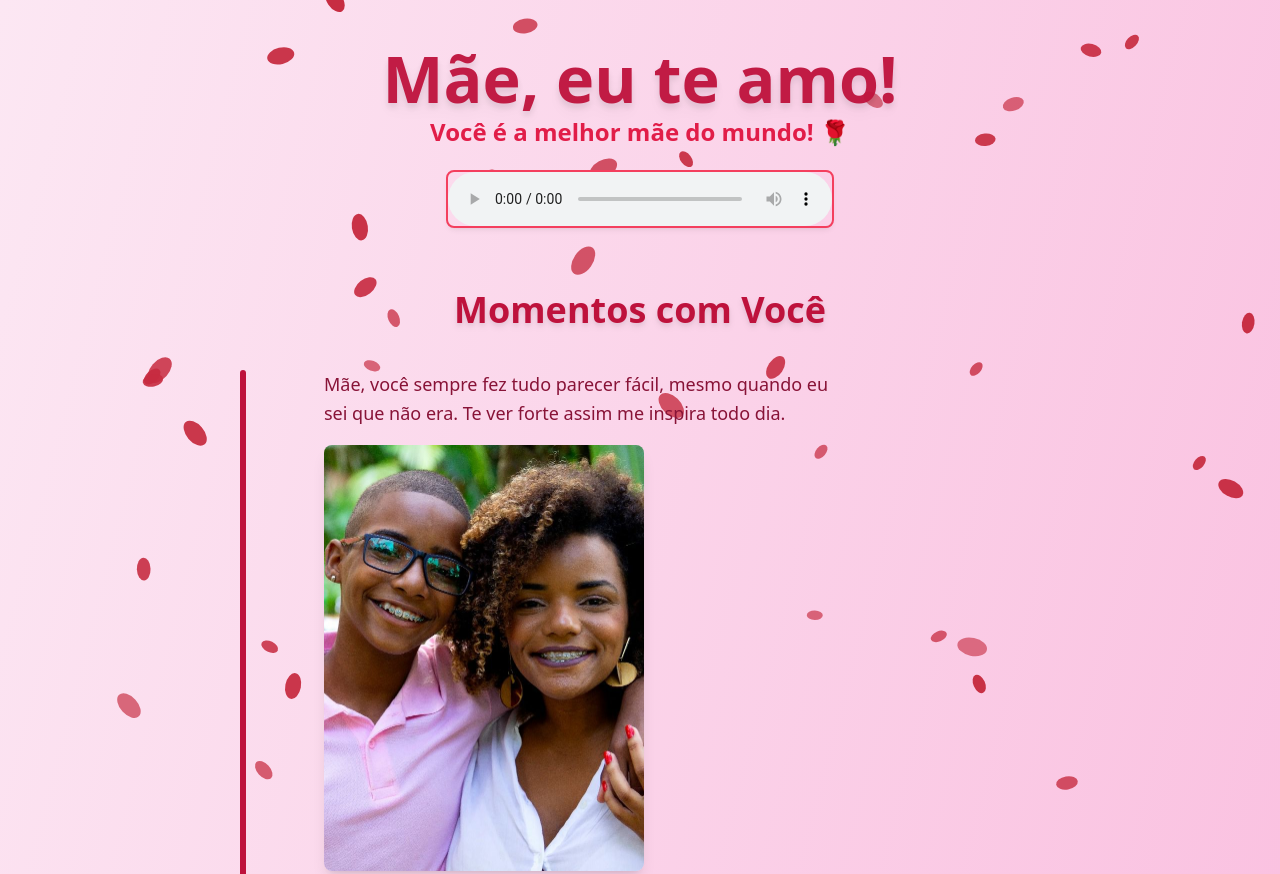
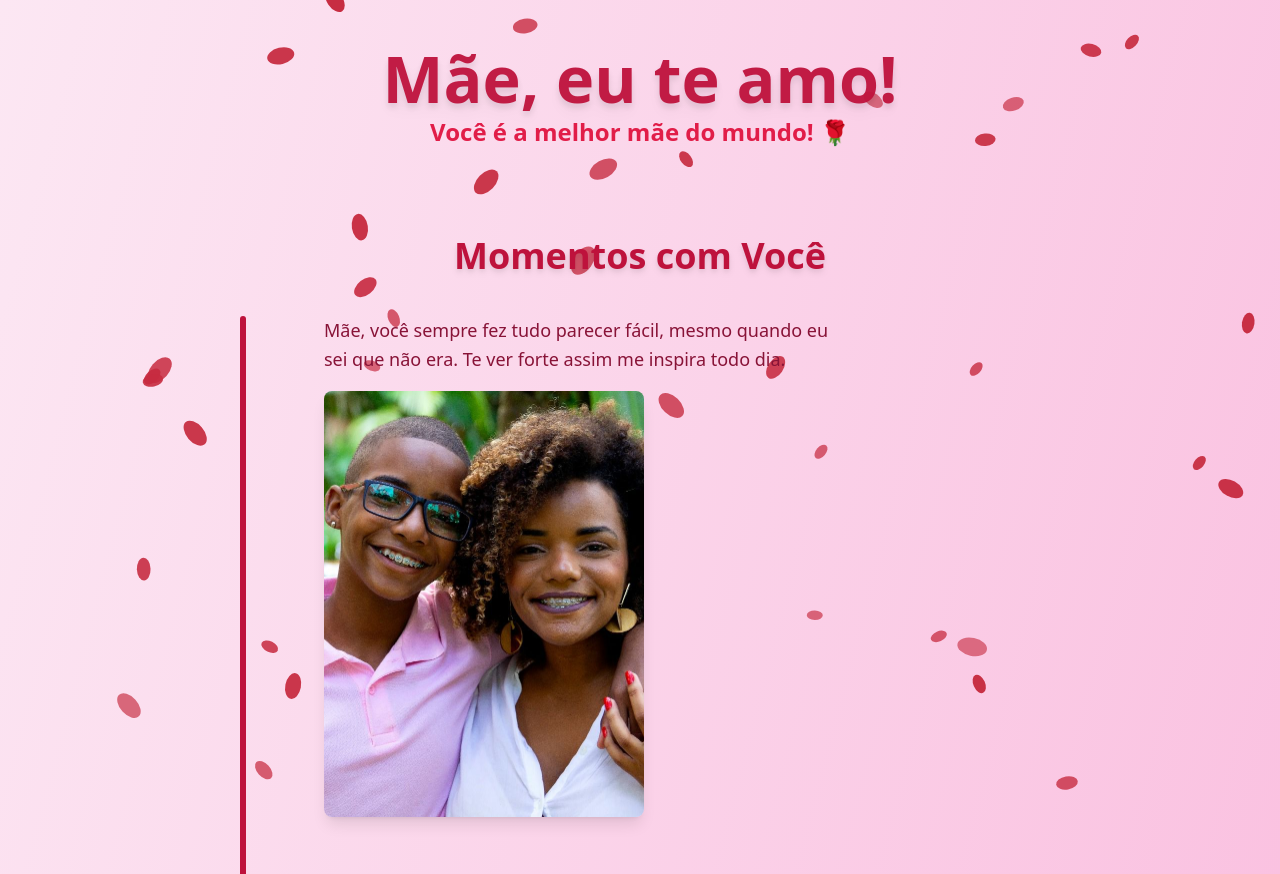
Before and after one commit to DevSouza05/mae, a plain HTML site: page index.html in a window 1280 px wide. Shown: the top 874 px of the page. Drawn offline with nearby package versions, Linux system fonts and the light colour scheme.

Commit message:
remove som

```diff
--- a/index.html
+++ b/index.html
@@ -43,10 +43,10 @@
   <header class="relative z-10 text-center px-4 pt-12 pb-16 max-w-4xl mx-auto">
   <h1 class="text-5xl md:text-6xl font-extrabold text-rose-700 pulse select-none drop-shadow-lg">Mãe, eu te amo!</h1>
   <p class="text-xl md:text-2xl mt-2 mb-6 text-rose-600 font-semibold select-none">Você é a melhor mãe do mundo! 🌹</p>
-  <audio controls autoplay loop class="mx-auto rounded-md shadow-md outline-rose-500 outline-2 outline focus:outline-offset-2 w-full max-w-xs md:max-w-sm">
+  <!-- <audio controls autoplay loop class="mx-auto rounded-md shadow-md outline-rose-500 outline-2 outline focus:outline-offset-2 w-full max-w-xs md:max-w-sm">
     <source src="https://cdn.pixabay.com/download/audio/2022/03/15/audio_bfcd81c36a.mp3?filename=calm-piano-110858.mp3" type="audio/mpeg">
     Seu navegador não suporta áudio.
-  </audio>
+  </audio> -->
 </header>
  <section aria-label="Momentos com minha mãe" class="timeline relative max-w-4xl mx-auto px-4 mb-20 z-10">
   <h2 class="text-center text-4xl font-extrabold mb-10 text-rose-700 select-none drop-shadow-md">Momentos com Você</h2>
```
